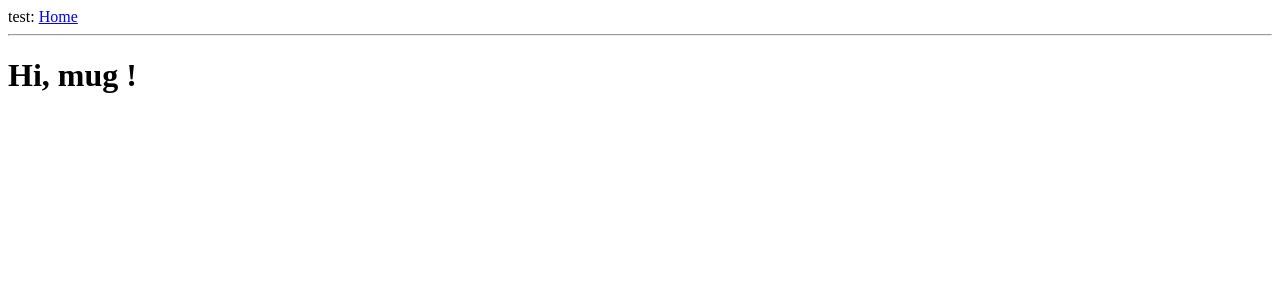
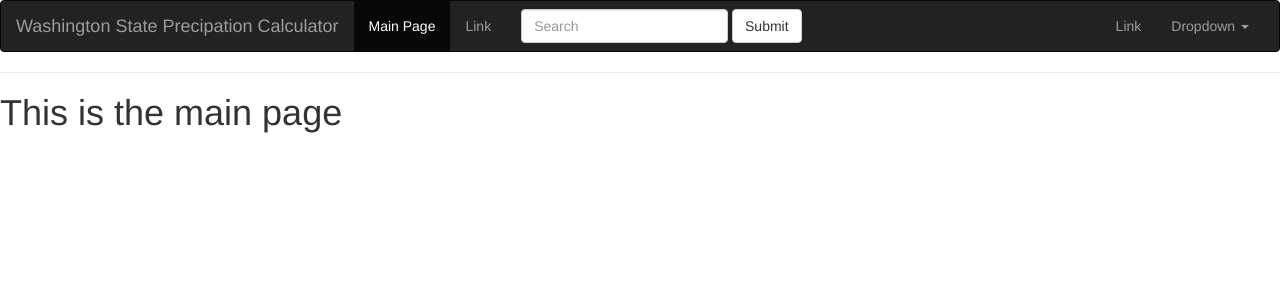
Before and after one commit to ahessler332/Washington_Precipitation, a Flask app: page / in a window 1280 px wide. Shown: the top 300 px of the page. Run offline with Flask 2, Linux system fonts and the light colour scheme; some libraries are stand-ins or nearby versions.

Commit message:
inital set up complete

```diff
--- a/app/routes.py
+++ b/app/routes.py
@@ -5,5 +5,4 @@ from flask import render_template
 @app.route('/index')
 
 def index():
-    user = {'username': "mug"}
-    return render_template('index.html', title='Home', user=user)
+    return render_template('index.html', title='Home')
--- a/app/templates/base.html
+++ b/app/templates/base.html
@@ -1,18 +1,66 @@
+<!DOCTYPE html>
 <html>
     <head>
         {% if title %}
         <title>{{ title }}</title>
         {% else %}
-        <title> Welcome</title>
+        <title> null</title>
         {% endif %}
+
+    <meta name="viewport" content="width=device-width, initial-scale=1.0">
+    <link href="http://netdna.bootstrapcdn.com/bootstrap/3.0.0/css/bootstrap.min.css" rel="stylesheet" media="screen">
+    <style type="text/css">
+      .container {
+        max-width: 500px;
+        padding-top: 100px;
+      }
+      h2 {color: red;}
+    </style>
     </head>
     <body>
-        <div> test:
-            <a href="{{ url_for('index') }}"> Home </a>
+        <nav class="navbar navbar-inverse" role="navigation">
+            <div class="container-fluid">
+              <div class="navbar-header">
+                <button type="button" class="navbar-toggle" data-toggle="collapse" data-target="#bs-example-navbar-collapse-1">
+                  <span class="sr-only">Toggle navigation</span>
+                  <span class="icon-bar"></span>
+                  <span class="icon-bar"></span>
+                  <span class="icon-bar"></span>
+                </button>
+                <a class="navbar-brand" href="/">Washington State Precipation Calculator</a>
+              </div>
 
-        </div>
+              <div class="collapse navbar-collapse" id="bs-example-navbar-collapse-1">
+                <ul class="nav navbar-nav">
+                  <li class="active"><a href="{{url_for('index')}}">Main Page</a></li>
+                  <li><a href="#">Link</a></li>
+                </ul>
+                <form class="navbar-form navbar-left" role="search">
+                  <div class="form-group">
+                    <input type="text" class="form-control" placeholder="Search">
+                  </div>
+                  <button type="submit" class="btn btn-default">Submit</button>
+                </form>
+                <ul class="nav navbar-nav navbar-right">
+                  <li><a href="#">Link</a></li>
+                  <li class="dropdown">
+                    <a href="#" class="dropdown-toggle" data-toggle="dropdown">Dropdown <b class="caret"></b></a>
+                    <ul class="dropdown-menu">
+                      <li><a href="#">Action</a></li>
+                      <li><a href="#">Another action</a></li>
+                      <li><a href="#">Something else here</a></li>
+                      <li class="divider"></li>
+                      <li><a href="#">Separated link</a></li>
+                    </ul>
+                  </li>
+                </ul>
+              </div><!-- /.navbar-collapse -->
+            </div><!-- /.container-fluid -->
+          </nav>
+
         <hr>
         {% block content %} {% endblock %}
-
+        <script src="http://code.jquery.com/jquery-1.10.2.min.js"></script>
+        <script src="http://netdna.bootstrapcdn.com/bootstrap/3.0.0/js/bootstrap.min.js"></script>
     </body>
 </html>
--- a/app/templates/index.html
+++ b/app/templates/index.html
@@ -1,6 +1,6 @@
 {% extends "base.html" %}
 
 {% block content %}
-    <h1>Hi, {{user.username }} !</h1>
+    <h1>This is the main page</h1>
 
 {% endblock %}
```
